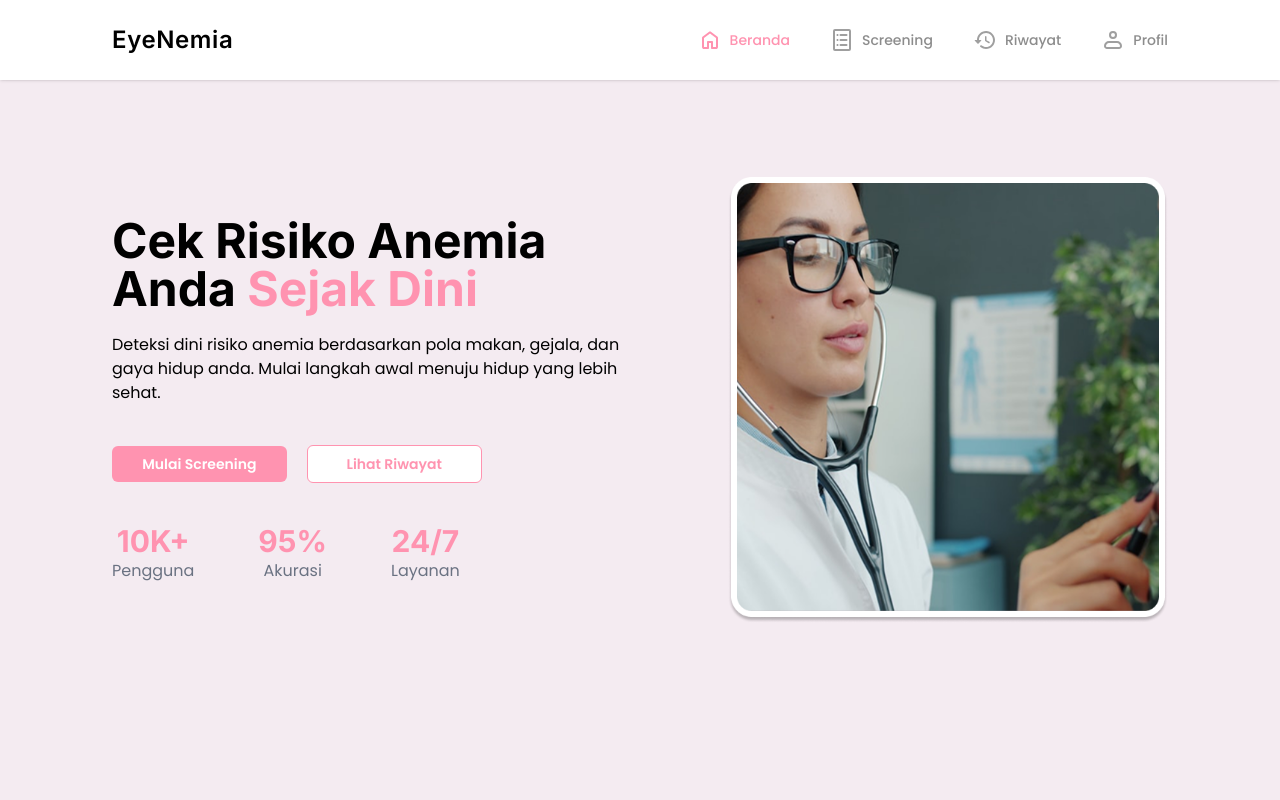
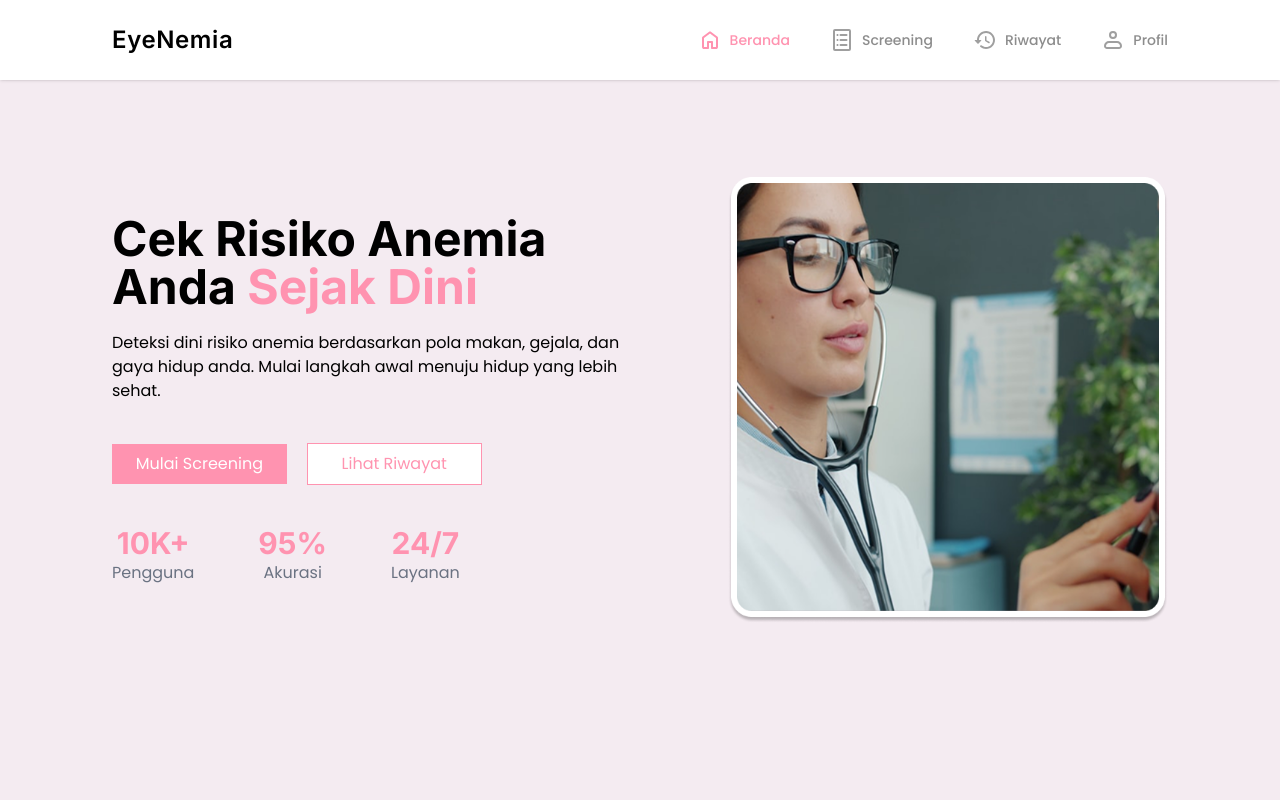
Before and after one commit to HamdiHarahap/eye-nemia, a React (Vite) app: page / in a window 1280 px wide. Shown: the top 800 px of the page. Built offline with nearby package versions, Linux system fonts and the light colour scheme.

Commit message:
memperbaiki struktur button

```diff
--- a/src/components/ui/button/index.jsx
+++ b/src/components/ui/button/index.jsx
@@ -9,15 +9,26 @@ const Button = (props) => {
     badge: 'bg-[#FF93B0]/40 text-[#FF94B0]',
   };
 
+  if (url) {
     return (
       <Link to={url} className="w-full">
+        <button
+          type="button"
+          className={`w-full px-4 py-2 ${variantType[variant]}`}
+        >
+          {children}
+        </button>
+      </Link>
+    );
+  }
+
+  return (
     <button
       type={type}
       className={`font-semibold w-full px-4 text-sm py-2 rounded-md transition-all duration-200 cursor-pointer ${variantType[variant]}`}
     >
       {children}
     </button>
-    </Link>
   );
 };
 
```
Lines whose indentation alone changed are shown as unchanged.
